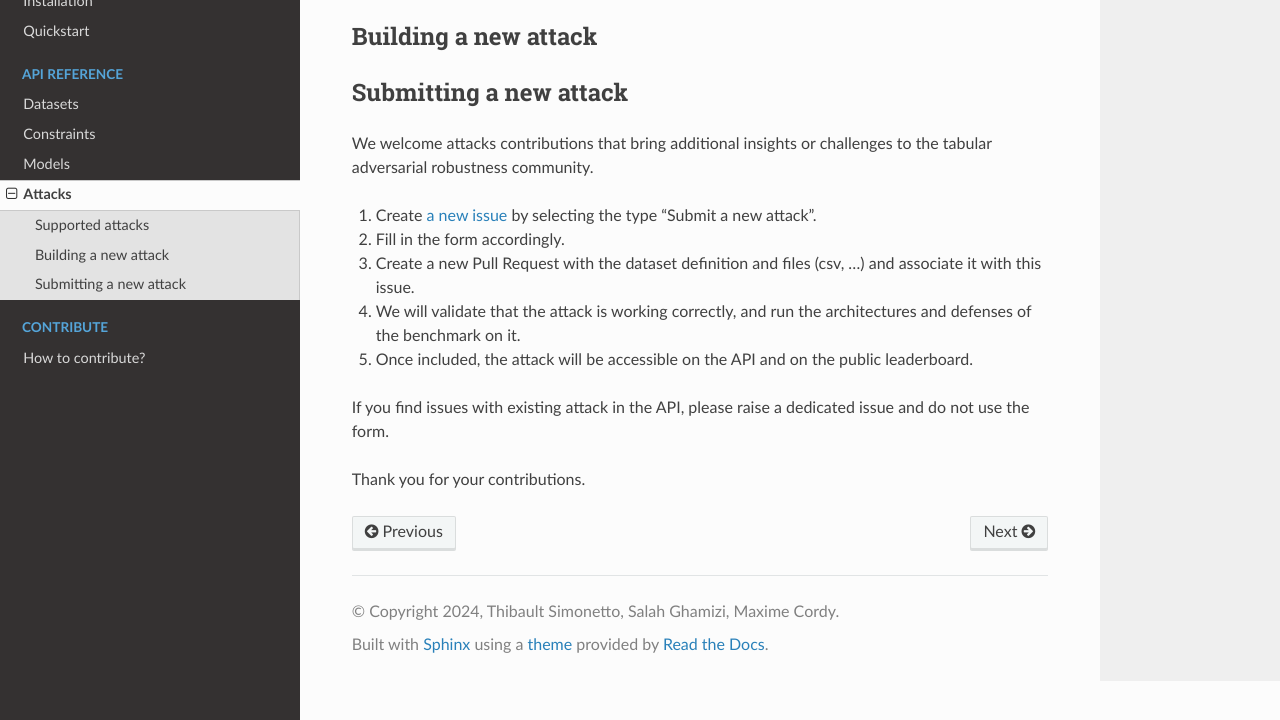
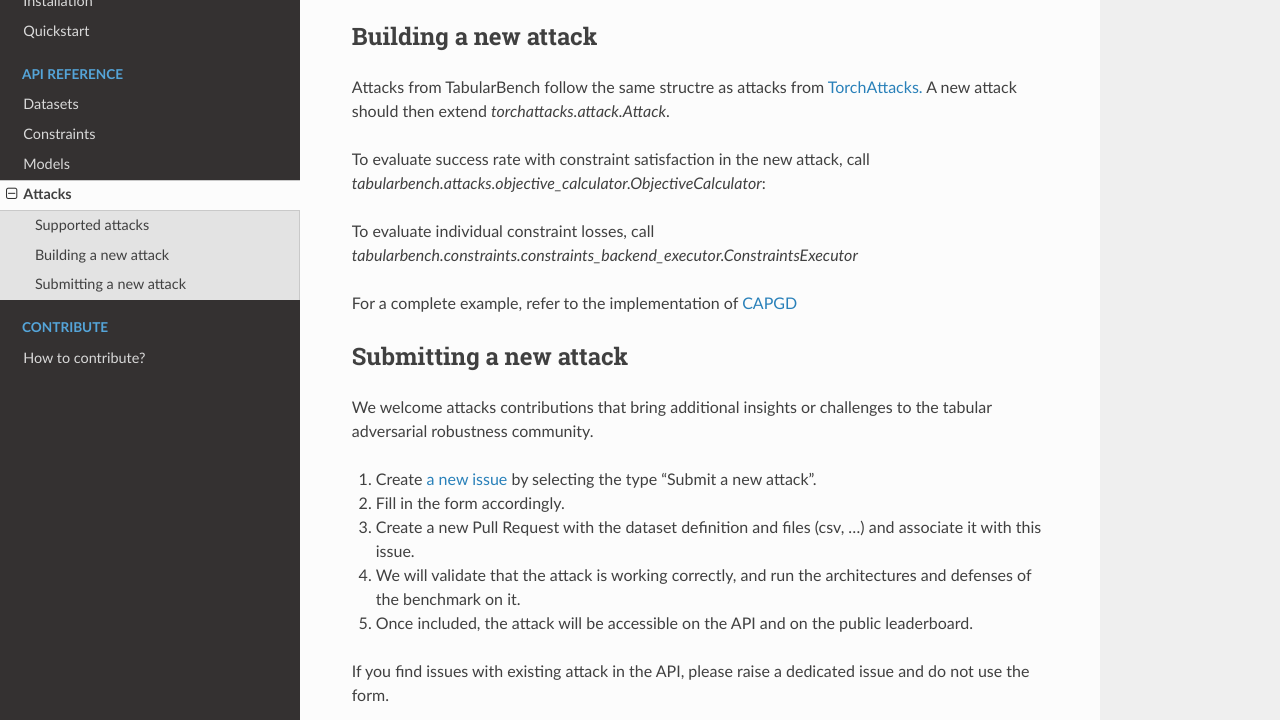
Before and after one commit to serval-uni-lu/tabularbench, a Sphinx documentation site: the page built from docs/source/attacks.md, in a window 1280 px wide and 900 px high, scrolled down 388 px, cut to the strip 180-900 px from the top of the window. Built offline with Sphinx 7.4.7 and the Read the Docs theme 2.0.0, drawn with Linux system fonts in a browser that asks for light colours.

Commit message:
Completed attacks documentation

````diff
--- a/docs/source/attacks.md
+++ b/docs/source/attacks.md
@@ -7,6 +7,15 @@
 ```
 
 ## Building a new attack
+
+Attacks from TabularBench follow the same structre as attacks from [TorchAttacks.](https://github.com/Harry24k/adversarial-attacks-pytorch)
+A new attack should then extend *torchattacks.attack.Attack*.
+
+To evaluate success rate with constraint satisfaction in the new attack, call *tabularbench.attacks.objective_calculator.ObjectiveCalculator*:
+
+To evaluate individual constraint losses, call *tabularbench.constraints.constraints_backend_executor.ConstraintsExecutor*
+
+For a complete example, refer to the implementation of [CAPGD](https://github.com/serval-uni-lu/tabularbench/blob/main/tabularbench/attacks/cpgd/cpgd.py)
 
 ## Submitting a new attack
 
````
